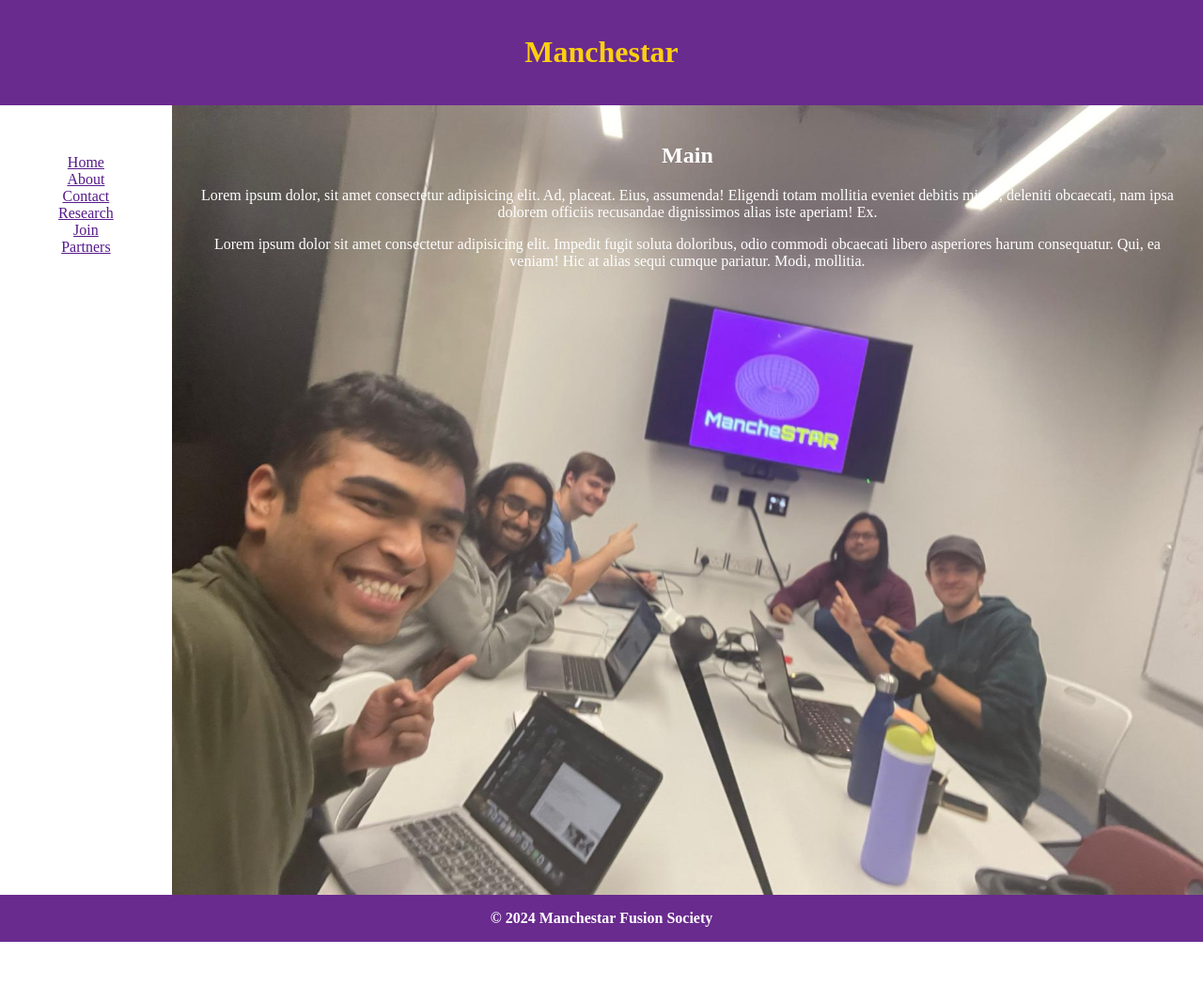
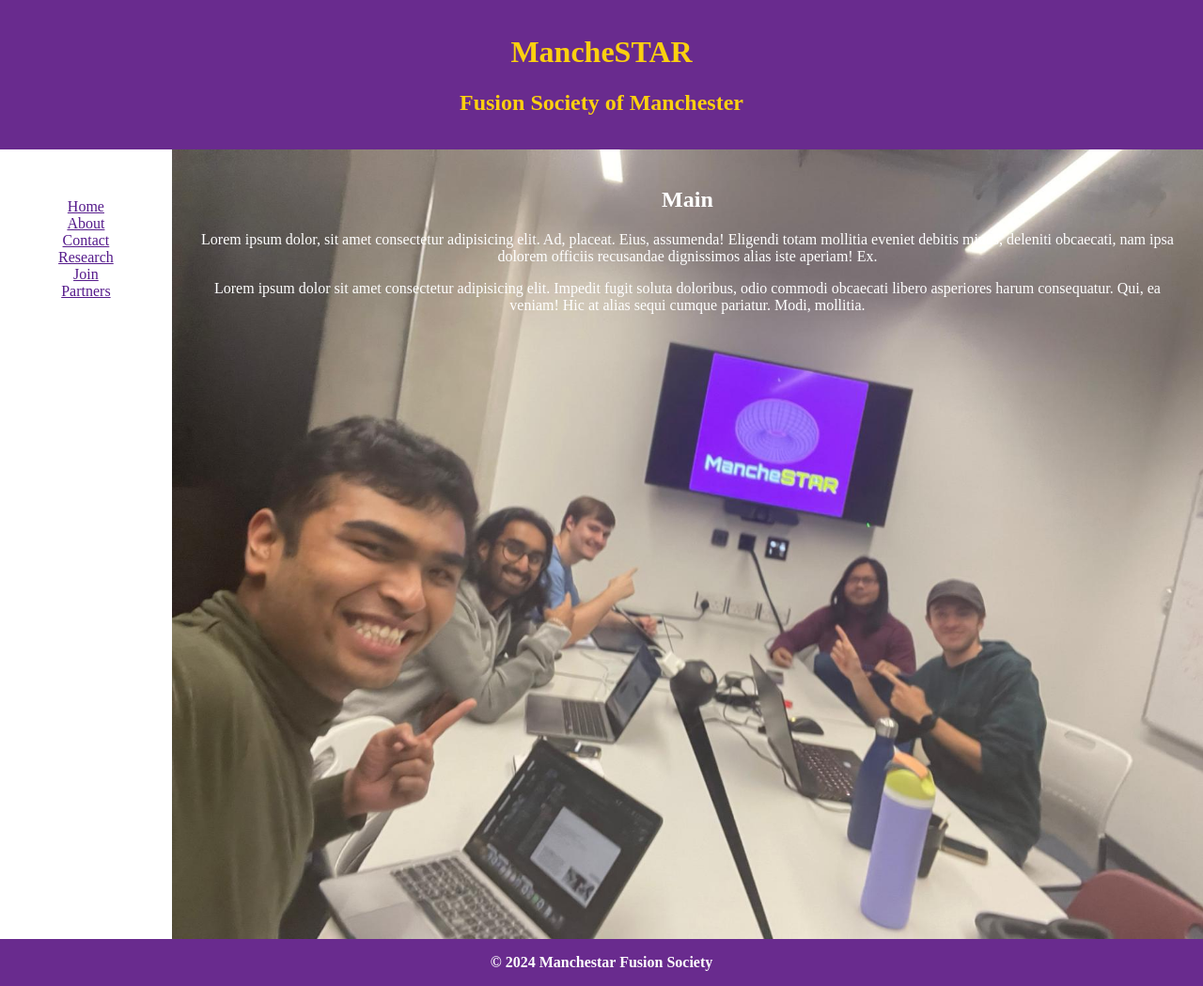
Before and after one commit to taimur55/Manchestarweb, a plain HTML site: page index.html in a window 1280 px wide. Shown: the whole page at 94% size. Before the commit the page ends 1002 px from the top, so only its background shows below. Drawn offline with Linux system fonts and the light colour scheme.

Commit message:
Update index.html

```diff
--- a/index.html
+++ b/index.html
@@ -4,12 +4,13 @@
     <link rel="stylesheet" href="style.css">
     <meta charset="UTF-8">
     <meta name="viewport" content="width=device-width, initial-scale=1.0">
-    <title>Manchestar</title>
+    <title>MancheSTAR</title>
 </head>
 <body>
     <div id="grid">
         <header>
-            <h1>Manchestar</h1>
+            <h1>MancheSTAR</h1>
+            <h2>Fusion Society of Manchester</h2>
         </header>
         <div id="menu">
             <nav>
```
